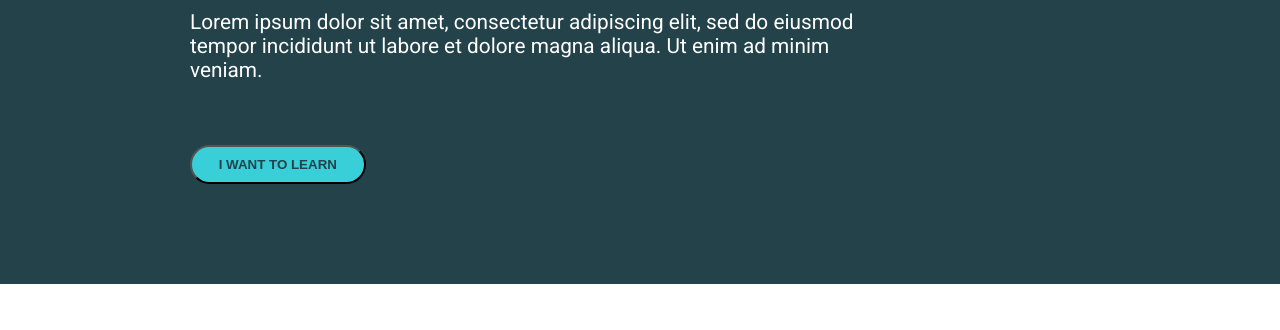
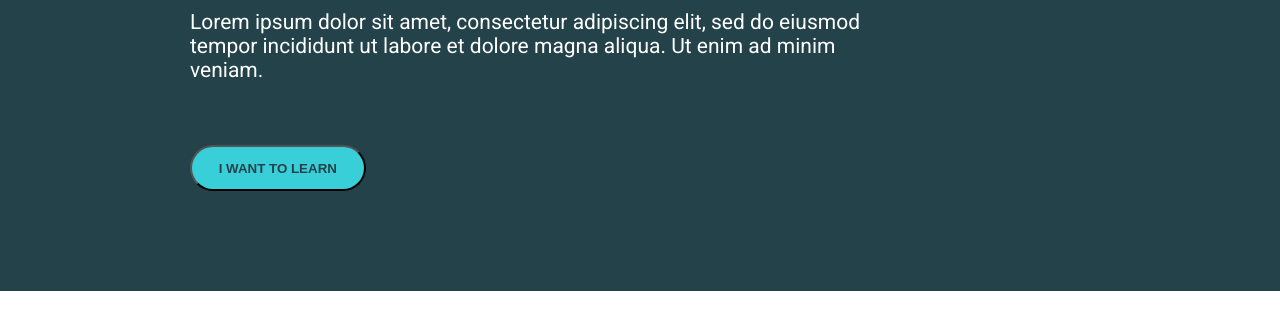
Before and after one commit to Archangxl/Conquering_Responsive_Layouts_Kevin_Powell_Course, a plain HTML site: page Day_5/index.html in a window 1280 px wide. Shown: the part 268-598 px from the top of the page. Drawn offline with Linux system fonts and the light colour scheme; a web font is replaced by a local one.

Commit message:
last update 04.24.2023

```diff
--- a/Day_5/style.css
+++ b/Day_5/style.css
@@ -5,7 +5,7 @@
 body {
     margin: 0;
     font-family: "Roboto", sans-serif;
-    font-size: 1.3rem;
+    font-size: 1.3125rem;
 }
 
 h1 {
@@ -18,7 +18,7 @@ button {
     border-radius: 100px;
     text-decoration: none;
     font-weight: 900;
-    padding: .75em 2em;
+    padding: 1em 2em;
     color: #23424A;
 }
 p {
```
